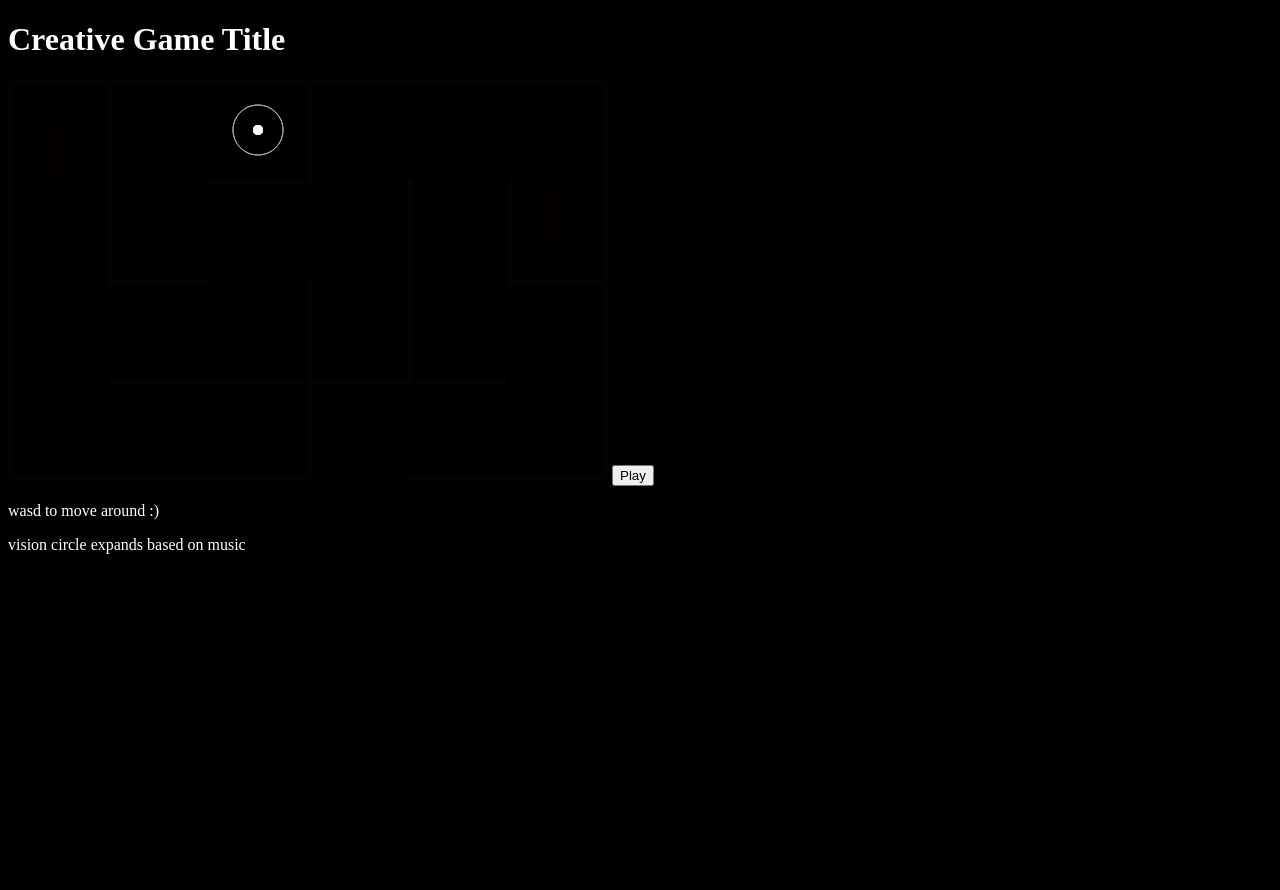
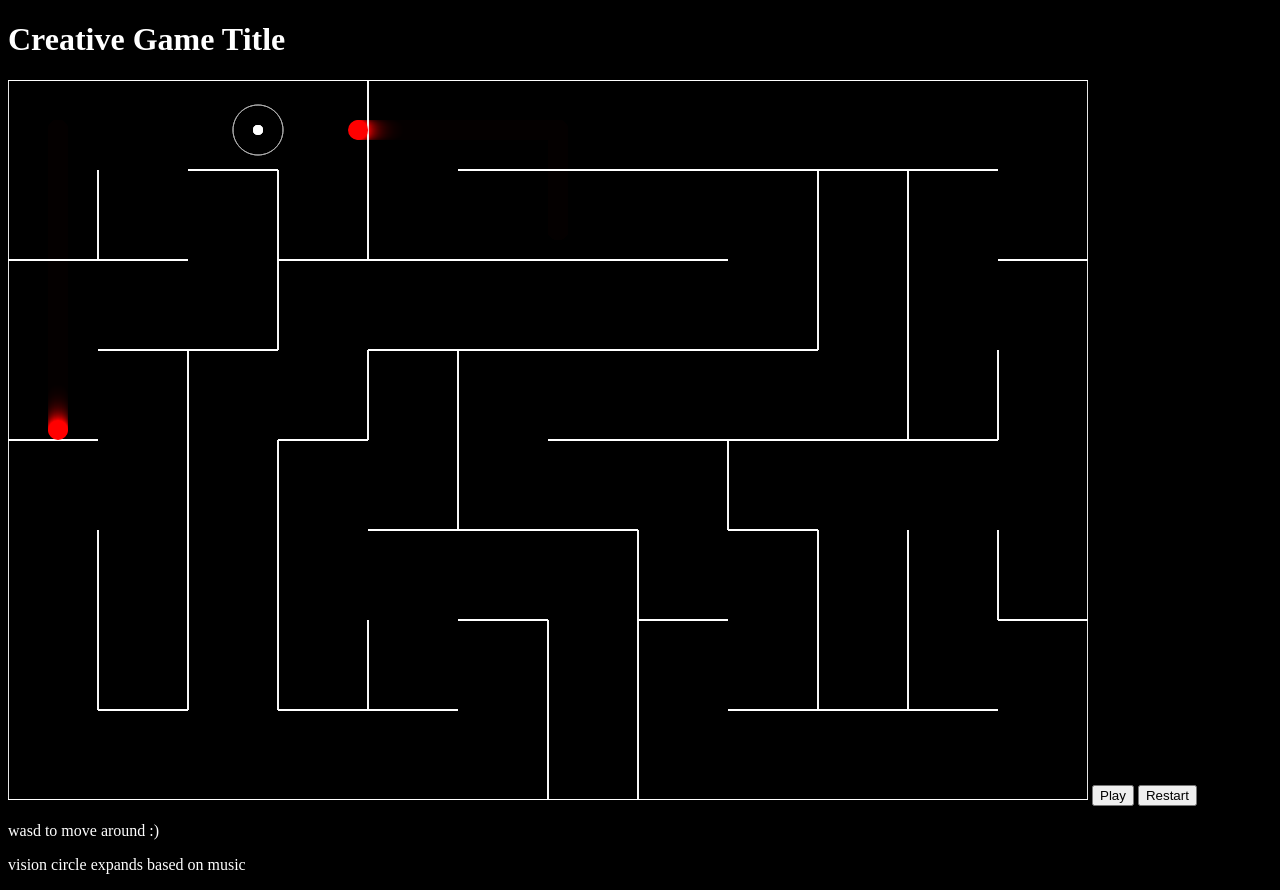
Before and after one commit to eadcock/igme-330-project-2, a plain HTML site: page index.html in a window 1280 px wide. Before the commit the page ends 800 px from the top, so only its background shows below. Drawn offline with Linux system fonts and the light colour scheme.

Commit message:
literally nothing we actually need to get a good grade but i wanted it so...

```diff
--- a/index.html
+++ b/index.html
@@ -6,12 +6,14 @@
     <title>Creative Game Title</title>
     <link rel="stylesheet" href="styles/default-styles.css">
     <script src="src/loader.js" type='module'></script>
+    <script src="https://cdnjs.cloudflare.com/ajax/libs/dat-gui/0.7.6/dat.gui.min.js" integrity="sha256-HJ7j+71YYw6Kcs8THwQV9lXmPOcR0eXlg7n8KRTZsyA=" crossorigin="anonymous"></script>
 </head>
 
 <body>
     <h1>Creative Game Title</h1>
     <canvas id='canvas'></canvas>
     <button id='play' data-playing='no'></button>
+    <button id='restart'>Restart</button>
     <p>wasd to move around :)</p>
     <p>vision circle expands based on music</p>
 </body>
--- /dev/null
+++ b/src/Maze.js
@@ -0,0 +1,167 @@
+import { utils } from "./utils.js";
+import { Wall } from "./game-objects.js";
+
+const dir = {
+    N: [0, -1],
+    S: [0, 1],
+    E: [1, 0],
+    W: [-1, 0]
+}
+
+const dirOpposite = {
+    N: 'S',
+    S: 'N',
+    E: 'W',
+    W: 'E'
+}
+
+class Maze {
+    constructor(ctx, walls, canvasWidth, canvasHeight, mazeWidth, mazeHeight) {
+        this.width = mazeWidth;
+        this.height = mazeHeight;
+        this.setUpGrid();
+        this.build(ctx, walls, canvasWidth, canvasHeight);
+    }
+
+    setUpGrid() {
+        this.grid = new Array();
+        for(let i = 0; i < this.height; i++) {
+            this.grid.push(new Array());
+            for(let j = 0; j < this.width; j++) {
+                this.grid[i].push(new Cell(j, i, true, true, true, true));
+            }
+        }
+    }
+
+    build(ctx, walls, canvasWidth, canvasHeight) {
+        let cells = [];
+        cells.push(this.grid[utils.random.getRandomInt(0, this.height - 1)][utils.random.getRandomInt(0, this.width - 1)]);
+        cells[0].visited = true;
+        while(cells.length > 0) {
+            let index = this.chooseIndex(cells.length);
+            let cell = cells[index];
+
+
+            let directions = ['N', 'S', 'E', 'W'];
+            utils.shuffle(directions);
+            while(directions.length > 0) {
+                let neighbor = this.getNeighbor(cell, dir[directions.pop()]);
+                if(neighbor && !neighbor.visited) {
+                    this.connectCells(cell, neighbor);
+                    cells.push(neighbor);
+                    neighbor.visited = true;
+                    break;
+                }
+            }
+
+            if(directions.length == 0) cells.splice(index, 1);
+        }
+
+        let cellWidth = canvasWidth / this.width;
+        let cellHeight = canvasHeight / this.height;
+
+        for(let row of this.grid) {
+            for(let cell of row) {
+                let x = cell.x * cellWidth;
+                let y = cell.y * cellHeight;
+                if(cell.walls.N) {
+                    walls.push(new Wall(ctx, x, y, cellWidth, 5));
+                }
+                if(cell.walls.S) {
+                    walls.push(new Wall(ctx, x, y + cellHeight, cellWidth, 5));
+                }
+                if(cell.walls.E) {
+                    walls.push(new Wall(ctx, x + cellWidth, y, 5, cellHeight));
+                }
+                if(cell.walls.W) {
+                    walls.push(new Wall(ctx, x, y, 5, cellHeight));
+                }
+            }
+        }
+    }
+
+    chooseIndex(max, how = 'chooseNewest') {
+        switch(how) {
+            default:
+                return max - 1;
+        }
+    }
+
+
+
+    draw(ctx, canvasHeight, canvasWidth) {
+
+    }
+
+    getVisitableNeighbors(cell) {
+        let neighbors = [];
+        for(let wall of cell.walls) {
+            const neighbor = this.getNeighbor(cell, wall);
+            if(neighbor) neighbors.push();
+        }
+    }
+
+    getNeighbor(cell, dir) {
+        let nx = cell.x + dir[0], ny = cell.y + dir[1];
+        if(utils.isInRange(ny, [0, this.height - 1]) && utils.isInRange(nx, [0, this.width - 1]))
+            return this.grid[ny][nx];
+
+        return 0;
+    }
+
+    connectCells(cell1, cell2) {
+        let dir;
+        let dx = cell1.x - cell2.x;
+        let dy = cell1.y - cell2.y;
+        if(dx != 0) {
+            if(dx == 1) {
+                dir = 'E';
+            } else {
+                dir = 'W';
+            }
+        } else {
+            if(dy == 1) {
+                dir = 'S';
+            } else {
+                dir = 'N';
+            }
+        }
+
+        cell2.breakWall(dir);
+        cell1.breakWall(dirOpposite[dir]);
+    }
+}
+
+class Cell {
+    constructor(x, y, north, south, east, west) {
+        this.x = x;
+        this.y = y;
+
+        this.walls = {
+            N: north,
+            S: south,
+            E: east,
+            W: west
+        }
+
+    }
+
+    getPassages() {
+        const passages = [];
+        for(let wall in this.walls) {
+            if(!this.walls[wall]) passages.push(wall);
+        }
+
+        return passages;
+    }
+
+    breakWall(dir) {
+        this.walls[dir] = false;
+    }
+
+    addWall(dir) {
+        this.walls[dir] = true;
+    }
+}
+
+export { Maze, Cell };
--- a/src/audio.js
+++ b/src/audio.js
@@ -23,6 +23,8 @@ function setupWebaudio(filePath) {
     sourceNode.connect(analyserNode);
     analyserNode.connect(gainNode);
     gainNode.connect(audioCtx.destination);
+
+    document.querySelector('#restart').addEventListener('click', restart);
 }
 
 function loadSoundFile(filePath) {
@@ -36,6 +38,7 @@ function playCurrentSound(now) {
 }
 
 function pauseCurrentSound() {
+    console.log(duration);
     element.pause();
     playing = false;
 }
@@ -49,18 +52,14 @@ function setVolume(value) {
     gainNode.gain.value = value;
 }
 
+function restart() {
+    element.currentTime = element.duration;
+    console.log(element.currentTime);
+}
+
 function update(now) {
-    if(playing) {
-        if(!duration) duration = 0;
-        duration += now - last;
-        console.log(duration, element.duration * 1000);
-        if(duration >= element.duration * 1000) {
-            console.log('end');
-            element.currentTime = 0;
-            duration = 0;
-        }
-
-        last = now;
+    if(element.currentTime == element.duration) {
+        element.currentTime = 0;
     }
 }
 
--- a/src/game-objects.js
+++ b/src/game-objects.js
@@ -33,18 +33,54 @@ class GameObject {
             bBottom < aTop);
     }
 }
-
+let offset = 1;
+let index = 0;
 class Wall extends GameObject {
     constructor(ctx, x, y, w, h) {
         super(ctx, x, y, 0, 1);
         this.w = w;
         this.h = h;
+        this.sliceWidth = 5;
     }
 
-    draw() {
+    draw(audioData) {
         this.ctx.globalAlpha = 1;
         this.ctx.fillStyle = 'white';
-        this.ctx.fillRect(this.x, this.y, this.w, this.h);
+        let x = this.x, y = this.y;
+        let w, h;
+        let longSide = this.w > this.h ? this.w : this.h;
+        if(this.w > this.h) {
+            longSide = this.w;
+            w = 5;
+        } else {
+            longSide = this.h;
+            h = 5;
+        }
+        let slices = longSide / this.sliceWidth;
+        let direction = 20;
+
+        for(let i = 0; i < slices; i++) {
+            if(longSide == this.w) {
+                h = utils.map(audioData[utils.bounce(index, [0, audioData.length - 1])], [0, 255], [2, 20]) / 2;
+                this.ctx.fillRect(x, y - h, this.sliceWidth, h * 2);
+                x += this.sliceWidth;
+            } else {
+                w = utils.map(audioData[utils.bounce(index, [0, audioData.length - 1])], [0, 255], [1, 20]) / 2;
+                this.ctx.fillRect(x - w, y, w * 2, this.sliceWidth);
+                y += this.sliceWidth;
+            }
+
+            if(i + direction > audioData.length - 1) direction = -1;
+            else if (i - direction < 0) direction = 1;
+
+            index++;
+        }
+        offset += slices;
+        if(offset > audioData.length) offset = 0;
+    }
+
+    resetIndex() {
+        index = 0;
     }
 }
 
@@ -52,7 +88,6 @@ class Player extends GameObject {
     constructor(ctx, x, y, vx, vy) {
         super(ctx, x, y, vx, vy);
         this.speed = 1;
-        this.audioData = new Float32Array(audio.analyserNode.fftSize);
         this.initialX = x;
         this.initialY = y;
     }
@@ -86,8 +121,6 @@ class Player extends GameObject {
             this.x = futurePos.x;
             this.y = futurePos.y;
         }
-
-        this.draw();
     }
 
     draw() {
@@ -103,28 +136,25 @@ class Player extends GameObject {
 
         //this.drawIndicator(this.audioData, true);
 
-        audio.analyserNode.getFloatTimeDomainData(this.audioData);
         //draw indicator
-        this.drawIndicator(this.audioData);
+        //this.drawIndicator(this.audioData);
     }
 
-    drawIndicator(audioData, clear = false) {
+    drawIndicator(audioData, fill = false) {
         this.ctx.save();
         this.ctx.globalCompositeOperation = 'source-over';
         this.ctx.translate(this.x, this.y);
-        this.ctx.strokeStyle = clear ? 'black' : utils.makeColor(255, 255, 255, 0.1);
-        this.ctx.lineWidth = clear ? 10 : 1;
+        this.ctx.strokeStyle = utils.makeColor(255, 255, 255, 1);
+        this.ctx.lineWidth = 1;
         this.ctx.beginPath();
-        let angle = (Math.PI * 4) / this.audioData.length;
+        let angle = (Math.PI * 4) / audioData.length;
         let sampleRange = [-1, 1];
         let radiusRange = [10, 40];
-        for(let i = 0; i < this.audioData.length; i += 2) {
-            let mappedValue = utils.map(this.audioData[i], [0, 255], [0, canvasHeight]);
-            let padding = 3;
+        for(let i = 0; i < audioData.length; i += 2) {
             if(i == 0) {
-                this.ctx.moveTo(Math.cos(angle * i) * utils.map(this.audioData[i], sampleRange, radiusRange), Math.sin(angle * i) * utils.map(this.audioData[i], sampleRange, radiusRange));
+                this.ctx.moveTo(Math.cos(angle * i) * utils.map(audioData[i], sampleRange, radiusRange), Math.sin(angle * i) * utils.map(audioData[i], sampleRange, radiusRange));
             } else {
-                this.ctx.lineTo(Math.cos(angle * i) * utils.map(this.audioData[i], sampleRange, radiusRange), Math.sin(angle * i) * utils.map(this.audioData[i], sampleRange, radiusRange));
+                this.ctx.lineTo(Math.cos(angle * i) * utils.map(audioData[i], sampleRange, radiusRange), Math.sin(angle * i) * utils.map(audioData[i], sampleRange, radiusRange));
             }
         }
         this.ctx.closePath();
@@ -149,22 +179,40 @@ class Player extends GameObject {
 
     move(up, down, left, right) {
         if (up) {
-            this.vy = -1;
+            this.vy -= 1;
+            if(this.vy < -1) this.vy = -1;
         }
         if (down) {
-            this.vy = 1;
+            this.vy += 1;
+            if(this.vy > 1) this.vy = 1;
         }
         if (left) {
-            this.vx = -1;
+            this.vx -= 1;
+            if(this.vx < -1) this.vx = -1;
         }
         if (right) {
-            this.vx = 1;
+            this.vx += 1;
+            if(this.vx > 1) this.vx = 1;
         }
     }
 
     stop(up, down, left, right) {
-        if (up || down) this.vy = 0;
-        if (left || right) this.vx = 0;
+        if(up) {
+            this.vy += 1;
+            if(this.vy > 1) this.vy = 1;
+        }
+        if(down) {
+            this.vy -= 1;
+            if(this.vy < -1) this.vy = -1;
+        }
+        if(left) {
+            this.vx += 1;
+            if(this.vx > 1) this.vx = 1;
+        }
+        if(right) {
+            this.vx -= 1;
+            if(this.vx < -1) this.vx = -1;
+        }
     }
 }
 
@@ -179,7 +227,6 @@ class BeatCone extends GameObject {
     update(now) {
         let elapsedTime = now - this.creationTime;
         if(this.radius >= this.maxRadius) {
-            console.log('delete');
             return true;
         }
 
--- a/src/main.js
+++ b/src/main.js
@@ -4,22 +4,31 @@ import {
 import * as audio from './audio.js';
 import * as input from './input.js';
 import * as gameObjects from './game-objects.js';
+import {Maze, Cell} from './Maze.js';
 
 let canvas, ctx, analyserNode, audioData;
-const canvasWidth = 600;
-const canvasHeight = 400;
+const canvasWidth = 1080;
+const canvasHeight = 720;
 let fps = 30;
 let player;
 
-let bpm = 85;
+// bpms
+// home 170/2 = 85
+// shelter = 90
+// bury a friend = 120
+
+let bpm = 120;
 let spb = 60 / bpm;
-let timeSinceLastBeat = 0;
+let timeSinceLastBeat = -700;
 let last;
 
 let beat = [];
 let maxRadius = 78;
 let walls = [];
 let enemies = [];
+
+let maze;
+
 document.addEventListener('keydown', input.manageKeyDown);
 document.addEventListener('keyup', input.manageKeyUp);
 function init() {
@@ -29,11 +38,11 @@ function init() {
     ctx = canvas.getContext('2d');
     buildLevel(ctx);
 
-    audio.setupWebaudio('src\\HOME-Resonance.mp3');
+    audio.setupWebaudio('src\\Billie Eilish - bury a friend.mp3');
 
     player = new gameObjects.Player(ctx, 250, 50, 0, 0);
 
-    document.querySelector('button').onclick = e => {
+    document.querySelector('#play').onclick = e => {
         // check if context is in suspended state (autoplay policy)
         if (audio.audioCtx.state == 'suspended') {
             audio.audioCtx.resume();
@@ -44,6 +53,7 @@ function init() {
             audio.playCurrentSound();
             e.target.dataset.playing = 'yes'; // our css will set the text to 'pause'
             last = spb * 1000;
+            last -= 700;
         } else {
             // if track is playing, pause it
             audio.pauseCurrentSound();
@@ -57,28 +67,28 @@ function init() {
 
 function buildLevel(ctx) {
     // build walls
-    walls.push(new gameObjects.Wall(ctx, 0, 0, 600, 5));
+    maze = new Maze(ctx, walls, canvasWidth, canvasHeight, 12, 8);
 
-    walls.push(new gameObjects.Wall(ctx, 0, 0, 5, 400)); // left
+    // walls.push(new gameObjects.Wall(ctx, 0, 395, 300, 5)); // bottom
+    // walls.push(new gameObjects.Wall(ctx, 0, 0, 5, 400)); // left
+    // walls.push(new gameObjects.Wall(ctx, 0, 0, 600, 5));
+    // walls.push(new gameObjects.Wall(ctx, 400, 395, 200, 5));
 
-    walls.push(new gameObjects.Wall(ctx, 0, 395, 300, 5)); // bottom
-    walls.push(new gameObjects.Wall(ctx, 400, 395, 200, 5));
+    // walls.push(new gameObjects.Wall(ctx, 595, 0, 5, 400)); // right
 
-    walls.push(new gameObjects.Wall(ctx, 595, 0, 5, 400)); // right
+    // walls.push(new gameObjects.Wall(ctx, 100, 0, 5, 200)); // top left L
+    // walls.push(new gameObjects.Wall(ctx, 100, 200, 100, 5));
 
-    walls.push(new gameObjects.Wall(ctx, 100, 0, 5, 200)); // top left L
-    walls.push(new gameObjects.Wall(ctx, 100, 200, 100, 5));
+    // walls.push(new gameObjects.Wall(ctx, 300, 0, 5, 100)); // entrance
+    // walls.push(new gameObjects.Wall(ctx, 200, 100, 105, 5));
 
-    walls.push(new gameObjects.Wall(ctx, 300, 0, 5, 100)); // entrance
-    walls.push(new gameObjects.Wall(ctx, 200, 100, 105, 5));
+    // walls.push(new gameObjects.Wall(ctx, 500, 100, 5, 100)); // right L
+    // walls.push(new gameObjects.Wall(ctx, 500, 200, 100, 5));
 
-    walls.push(new gameObjects.Wall(ctx, 500, 100, 5, 100)); // right L
-    walls.push(new gameObjects.Wall(ctx, 500, 200, 100, 5));
 
-    walls.push(new gameObjects.Wall(ctx, 500, 100, 5, 100)); // cross
-    walls.push(new gameObjects.Wall(ctx, 300, 200, 5, 200));
-    walls.push(new gameObjects.Wall(ctx, 100, 300, 400, 5));
-    walls.push(new gameObjects.Wall(ctx, 400, 100, 5, 200));
+    // walls.push(new gameObjects.Wall(ctx, 300, 200, 5, 200)); // cross
+    // walls.push(new gameObjects.Wall(ctx, 100, 300, 400, 5));
+    // walls.push(new gameObjects.Wall(ctx, 400, 100, 5, 200));
 
     // build enemies
     enemies.push(new gameObjects.Enemy(ctx, [{x:50, y:50}, {x:50, y:350}, {x:250, y:350}]));
@@ -89,10 +99,10 @@ function loop(now) {
     requestAnimationFrame(loop);
 
     audio.update(now);
+    player.update(enemies, walls);
 
     ctx.save();
 
-    if(!timeSinceLastBeat) timeSinceLastBeat = 0;
     if(audio.playing) timeSinceLastBeat += now - (last ?? 0);
     if(timeSinceLastBeat > spb * 1000) {
         beat.push(new gameObjects.BeatCone(ctx, player.x, player.y));
@@ -110,6 +120,10 @@ function loop(now) {
             }
         }
     }
+
+    let audioData = new Float32Array(audio.analyserNode.fftSize);
+    audio.analyserNode.getFloatTimeDomainData(audioData);
+    player.drawIndicator(audioData, true);
     ctx.restore();
 
     if(audio.playing) {
@@ -121,11 +135,15 @@ function loop(now) {
     // use ctx.clip() to draw circles
     // frequencyVisionCone();
     // draw all hidden objects
+
     ctx.save();
-    ctx.globalCompositeOperation = 'destination-over';
+    ctx.globalCompositeOperation = 'source-over';
+    audio.analyserNode.getByteFrequencyData(audio.audioData);
+    walls[0].resetIndex();
     for(let i = 0; i < walls.length; i++) {
-        walls[i].draw();
+        walls[i].draw(audio.audioData);
     }
+
     for (let i = 0; i < enemies.length; i++) {
         enemies[i].update();
 
@@ -139,18 +157,11 @@ function loop(now) {
     }
     ctx.restore();
 
-    player.update(enemies, walls);
+    player.draw();
 
     ctx.restore();
 
     last = now;
-}
-
-function addCone() {
-
-}
-function bpmVisionCone(now) {
-
 }
 
 // function bpmVisionCone(now) {
--- a/src/utils.js
+++ b/src/utils.js
@@ -15,7 +15,10 @@ const utils = {
             return Math.floor(Math.random() * (max - min + 1)) + min;
         },
         getRandomElement(arr) {
-            return arr[getRandomInt(0, arr.length - 1)];
+            return arr[utils.random.getRandomInt(0, arr.length - 1)];
+        },
+        getRandomProperty(obj) {
+            return obj[utils.random.getRandomInt(0, Object.keys(obj).length - 1)];
         },
         getRandomColor(alpha = 255) {
             const getByte = _ => 0 + Math.round(Math.random() * (255 -
@@ -107,6 +110,27 @@ const utils = {
 
     mapArray(array, rangeIn, rangeOut) {
         return inputs.map(map, rangeIn, rangeOut);
+    },
+
+    bounce(input, range) {
+        let i = 0;
+        for(; input > range[1]; i++) input -= range[1] - range[0];
+        for(; input < range[0]; i++) input += range[1] - range[0];
+        if(i % 2 == 1) return this.map(input, range, [range[1], range[0]]);
+
+        return input;
+    },
+
+    isInRange(input, range) {
+        return input >= range[0] && input <= range[1];
+    },
+
+    shuffle(array) {
+        for( let i = array.length - 1; i > 0; i--) {
+            let j = Math.floor(Math.random() * (i + 1));
+
+            [array[i], array[j]] = [array[j], array[i]];
+        }
     }
 }
 
```
Also changed, not shown: 2 other files.
